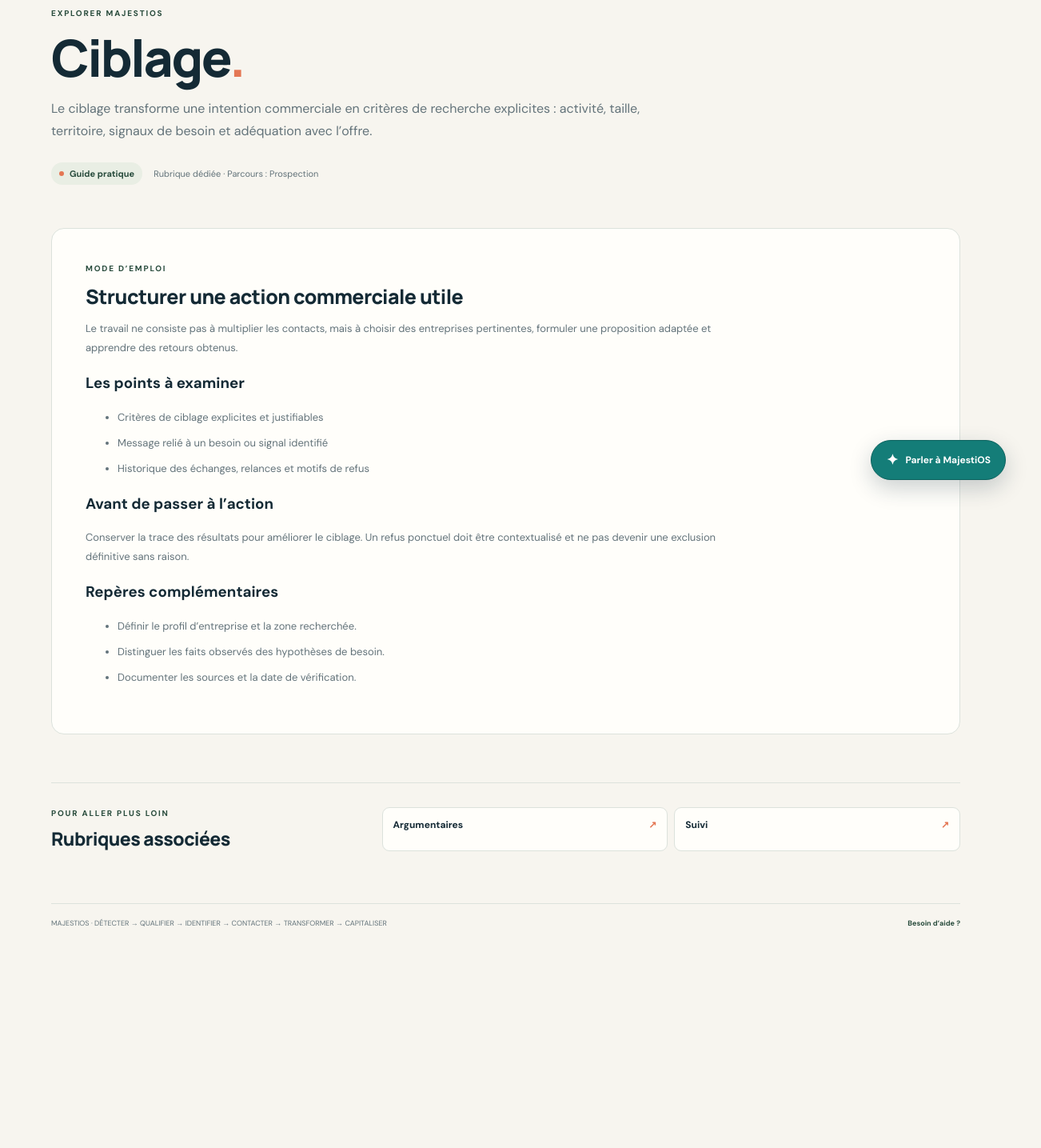
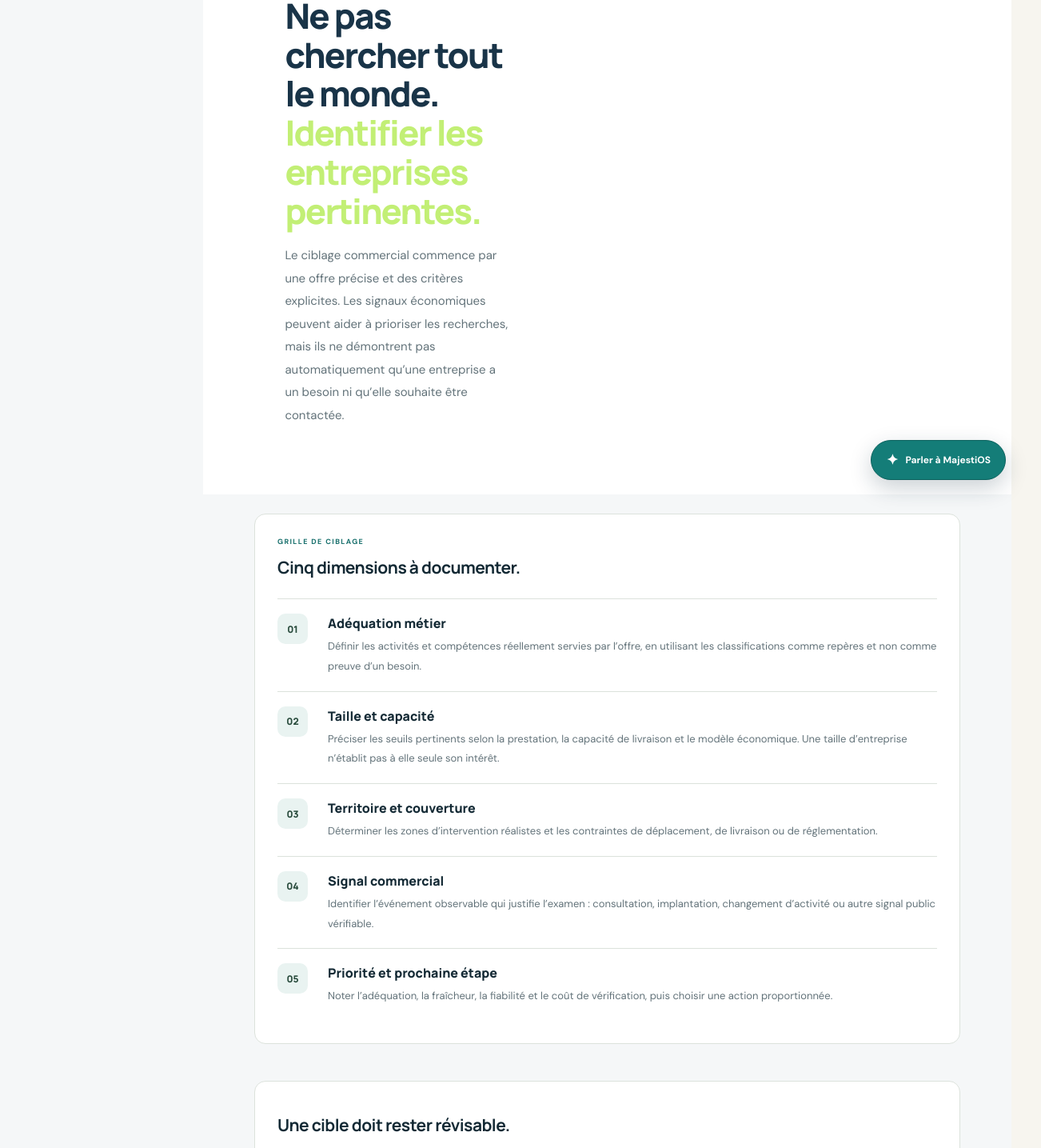
Before and after one commit to Chexpeer/Majestios, a Next.js app: page /developpement-commercial/prospection/ciblage in a window 1280 px wide. Shown: the part 180-1615 px from the top of the page at 80% size, 1302 px wide, since content can reach past the window. Before the commit the page ends 1390 px from the top, so only its background shows below. Built offline with nearby package versions, Linux system fonts and the light colour scheme.

Commit message:
Remplacer le gabarit de ciblage par une méthode de qualification approfondie

```diff
--- a/src/app/developpement-commercial/prospection/ciblage/page.tsx
+++ b/src/app/developpement-commercial/prospection/ciblage/page.tsx
@@ -1,7 +1,21 @@
-import SiteHub from "@/components/site-hub";
+import Link from "next/link";
+import PublicHeader from "@/components/public-header";
 
-export const metadata = { title: "Ciblage commercial — MajestiOS", description: "Le ciblage transforme une intention commerciale en critères de recherche explicites : activité, taille, territoire, signaux de besoin et adéquation avec l’offre." };
+export const metadata = { title: "Ciblage commercial — MajestiOS", description: "Définir une cible commerciale à partir de critères explicites, de signaux datés et d’une adéquation vérifiable avec son offre." };
 
-export default function Page() {
-  return <SiteHub pathname="/developpement-commercial/prospection/ciblage" intro="Le ciblage transforme une intention commerciale en critères de recherche explicites : activité, taille, territoire, signaux de besoin et adéquation avec l’offre." checklist={["Définir le profil d’entreprise et la zone recherchée.","Distinguer les faits observés des hypothèses de besoin.","Documenter les sources et la date de vérification."]} />;
+const criteria = [
+ {title:"Adéquation métier",text:"Définir les activités et compétences réellement servies par l’offre, en utilisant les classifications comme repères et non comme preuve d’un besoin."},
+ {title:"Taille et capacité",text:"Préciser les seuils pertinents selon la prestation, la capacité de livraison et le modèle économique. Une taille d’entreprise n’établit pas à elle seule son intérêt."},
+ {title:"Territoire et couverture",text:"Déterminer les zones d’intervention réalistes et les contraintes de déplacement, de livraison ou de réglementation."},
+ {title:"Signal commercial",text:"Identifier l’événement observable qui justifie l’examen : consultation, implantation, changement d’activité ou autre signal public vérifiable."},
+ {title:"Priorité et prochaine étape",text:"Noter l’adéquation, la fraîcheur, la fiabilité et le coût de vérification, puis choisir une action proportionnée."}
+];
+
+export default function CiblagePage() {
+ return <main className="public-site concept-page"><PublicHeader />
+  <section className="how-section concept-hero"><div><span className="section-label">PROSPECTION INVERSÉE · CIBLAGE</span><h1>Ne pas chercher tout le monde. <em>Identifier les entreprises pertinentes.</em></h1><p>Le ciblage commercial commence par une offre précise et des critères explicites. Les signaux économiques peuvent aider à prioriser les recherches, mais ils ne démontrent pas automatiquement qu’une entreprise a un besoin ni qu’elle souhaite être contactée.</p></div></section>
+  <section className="concept-principles"><span className="section-label">GRILLE DE CIBLAGE</span><h2>Cinq dimensions à documenter.</h2><ol className="bodacc-steps">{criteria.map((c,i)=><li key={c.title}><span>{String(i+1).padStart(2,"0")}</span><div><h3>{c.title}</h3><p>{c.text}</p></div></li>)}</ol></section>
+  <section className="concept-principles"><h2>Une cible doit rester révisable.</h2><p>Un refus lié à une prestation précise ne signifie pas nécessairement qu’aucune collaboration future ne sera pertinente. Respecter les préférences de contact, éviter les sollicitations répétées sans motif et mettre à jour les informations au fil du temps.</p><div className="route-actions"><Link className="search-submit concept-cta" href="/business/veille-bodacc">Explorer les signaux économiques ↗</Link><Link className="search-submit concept-cta" href="/developpement-commercial/prospection/argumentaires">Préparer un message pertinent ↗</Link><Link className="search-submit concept-cta" href="/developpement-commercial/prospection/suivi">Organiser le suivi ↗</Link></div><p><strong>État du service :</strong> cette page expose la méthode de ciblage. Elle ne garantit pas qu’un fichier exhaustif de prospects qualifiés soit déjà disponible.</p></section>
+  <footer className="public-footer"><Link className="footer-brand" href="/">MajestiOS</Link><Link href="/developpement-commercial/prospection">Vue d’ensemble de la prospection</Link><Link href="/faq#prospection">FAQ</Link></footer>
+ </main>;
 }
```
